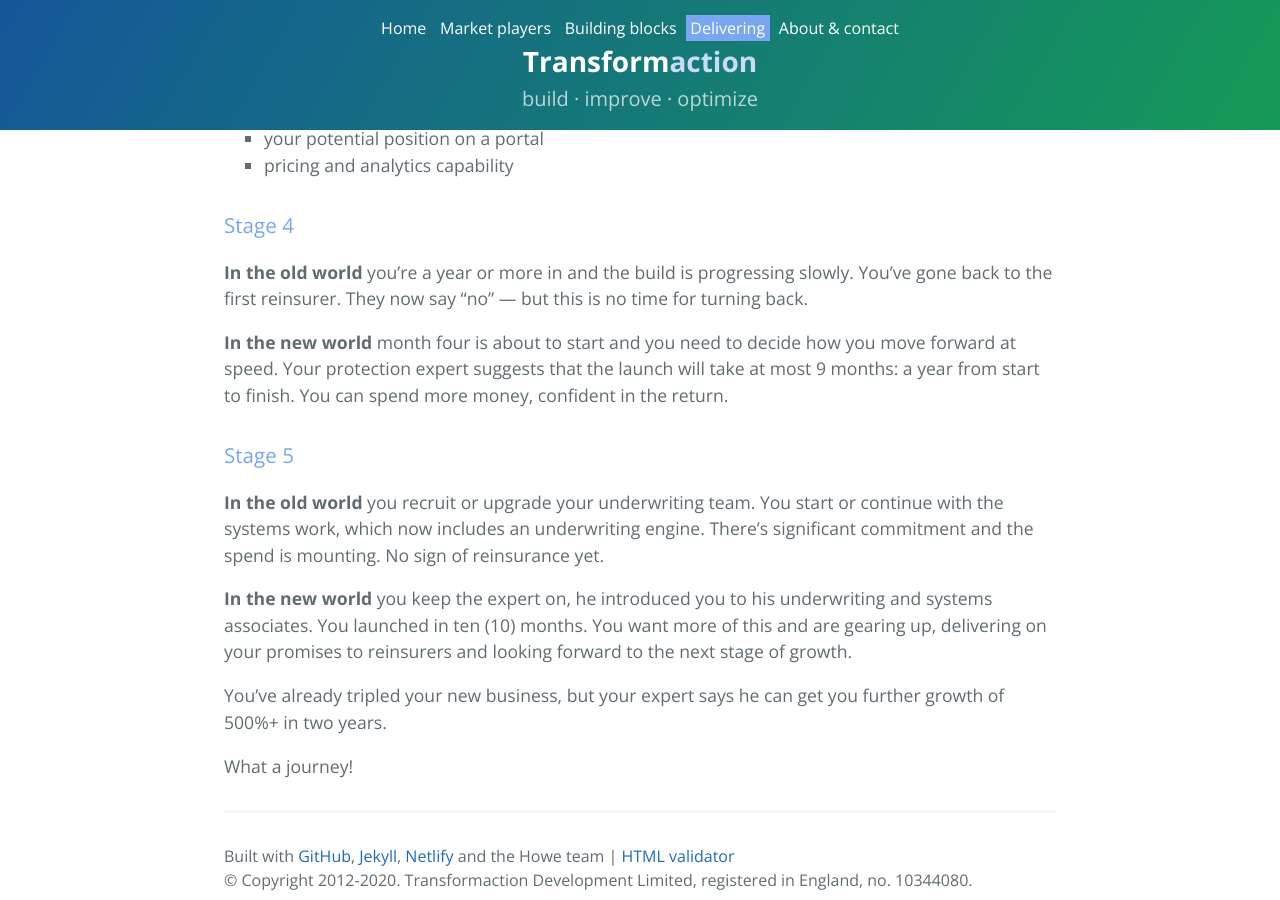
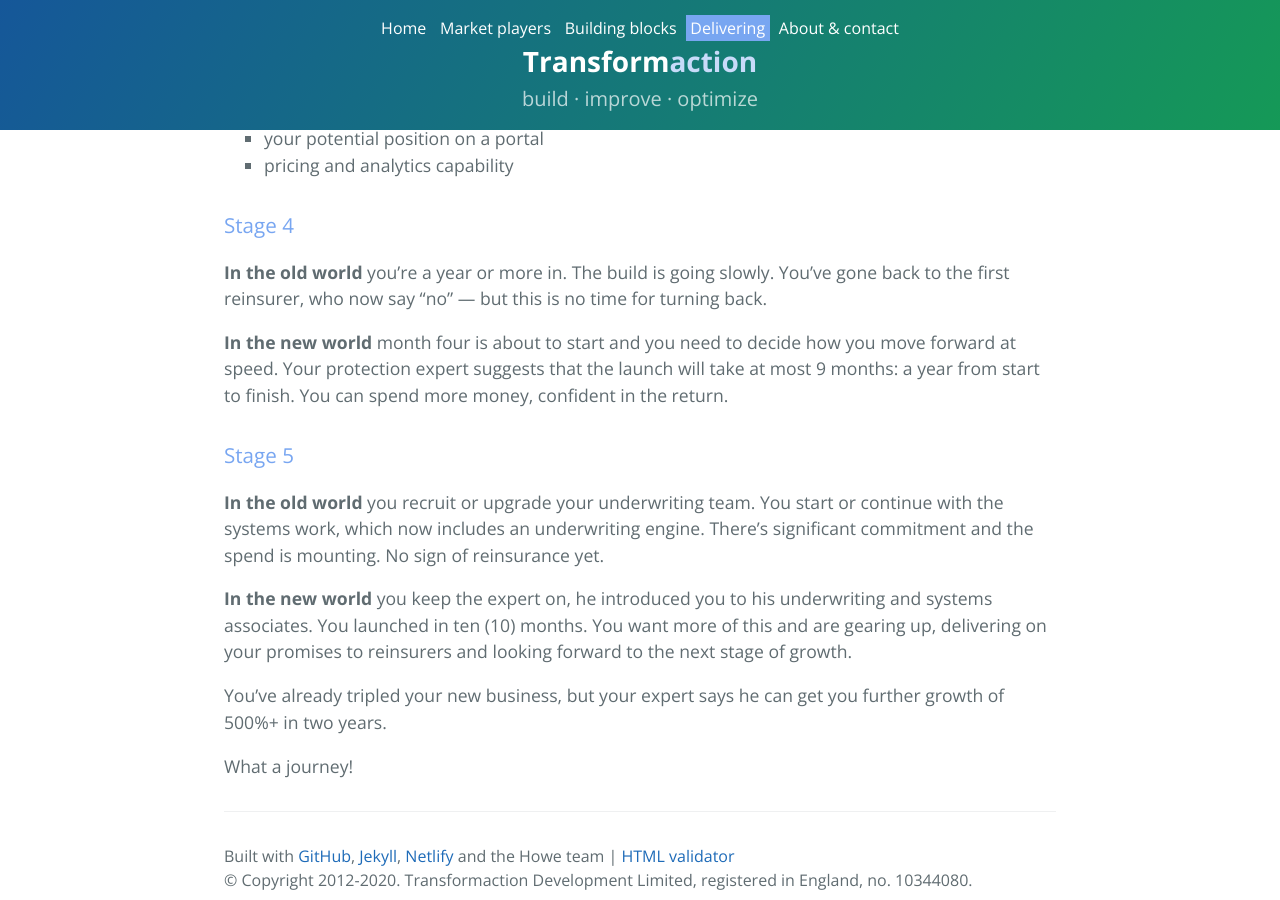
Before and after one commit to maverickactuary/1actuary, a Jekyll site: the page built from content/4delivering/index.md, in a window 1280 px wide and 900 px high, scrolled down 2316 px. Built offline with Jekyll 4.4.1, drawn with Linux system fonts in a browser that asks for light colours.

Commit message:
Tighten delivering

```diff
--- a/content/4delivering/index.md
+++ b/content/4delivering/index.md
@@ -78,7 +78,7 @@ This supplies the drive to move forward and spend with confidence.
 
 ### Stage 4
 
-**In the old world** you're a year or more in and the build is progressing slowly. You've gone back to the first reinsurer. They now say "no" &mdash; but this is no time for turning back.
+**In the old world** you're a year or more in. The build is going slowly. You've gone back to the first reinsurer, who now say "no" &mdash; but this is no time for turning back.
 
 **In the new world** month four is about to start and you need to decide how you move forward at speed. Your protection expert suggests that the launch will take at most 9 months: a year from start to finish. You can spend more money, confident in the return.
 
```
